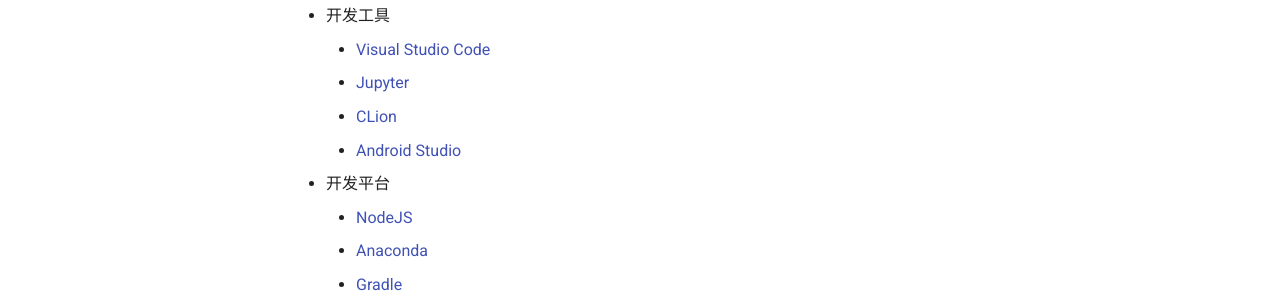
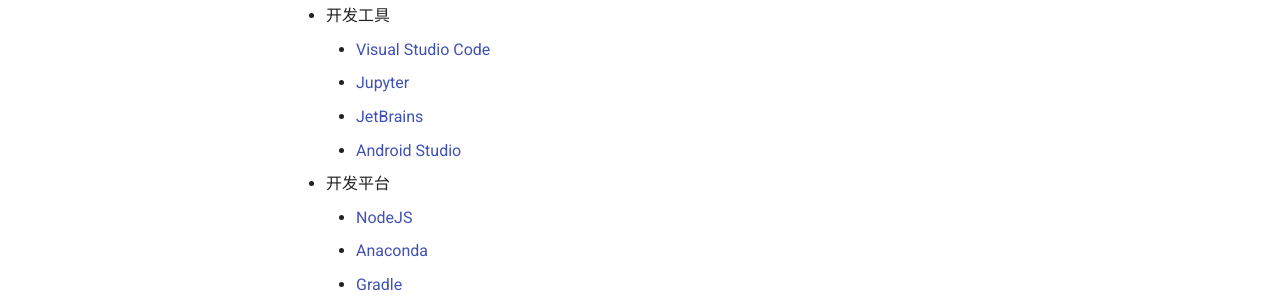
Before and after one commit to Document-Collection/tools-platform-guide, an MkDocs documentation site: the page built from docs/index.md, in a window 1280 px wide. Shown: the part 218-518 px from the top of the page. Built offline with MkDocs 1.6.1 and Material for MkDocs 9.7.7, drawn with Linux system fonts in a browser that asks for light colours; comment, search, counter and statistics services are not loaded.

Commit message:
docs(jetbrains): 重命名clion安装、opencv配置等文档

```diff
--- a/docs/index.md
+++ b/docs/index.md
@@ -6,7 +6,7 @@
 * 开发工具
     - [Visual Studio Code](./vscode/index.md)
     - [Jupyter](./jupyter/[conda]JupyterLab安装.md)
-    - [CLion](./clion/安装.md)
+    - [JetBrains](./jetbrains/安装.md)
     - [Android Studio](./android/android-studio/[Ubuntu]Android Studio安装.md)
 * 开发平台
     - [NodeJS](./node/nodeJS安装.md)
--- a/mkdocs.yml
+++ b/mkdocs.yml
@@ -55,10 +55,11 @@
                     - '基本功能介绍': './jupyter/基本功能介绍.md'
                     - '[PEP8]代码格式化': './jupyter/[PEP8]代码格式化.md'
                     - '目录生成插件': './jupyter/目录生成插件.md'
-        - CLion:
-            - '安装': './clion/安装.md'
-            - 'OpenCV配置': './clion/OpenCV配置.md'
-            - 'could not load cache': './clion/Error: could not load cache.md'
+        - JetBrains:
+            - '安装': './jetbrains/安装.md'
+            - CLion:
+                - 'OpenCV配置': './jetbrains/clion-OpenCV配置.md'
+                - 'could not load cache': './jetbrains/clion-Error: could not load cache.md'
         - 'Android Studio':
             '安装': './android/android-studio/[Ubuntu]Android Studio安装.md'
             '[Ubuntu]启动器制作': './android/android-studio/[Ubuntu]启动器制作.md'
```
Also changed, not shown: docs/jetbrains/clion-Error: could not load cache.md (renamed from docs/clion/Error: could not load cache.md, +1 -1 lines), docs/jetbrains/clion-OpenCV配置.md (renamed from docs/clion/OpenCV配置.md, +1 -1 lines), docs/jetbrains/安装.md (renamed from docs/clion/安装.md).
